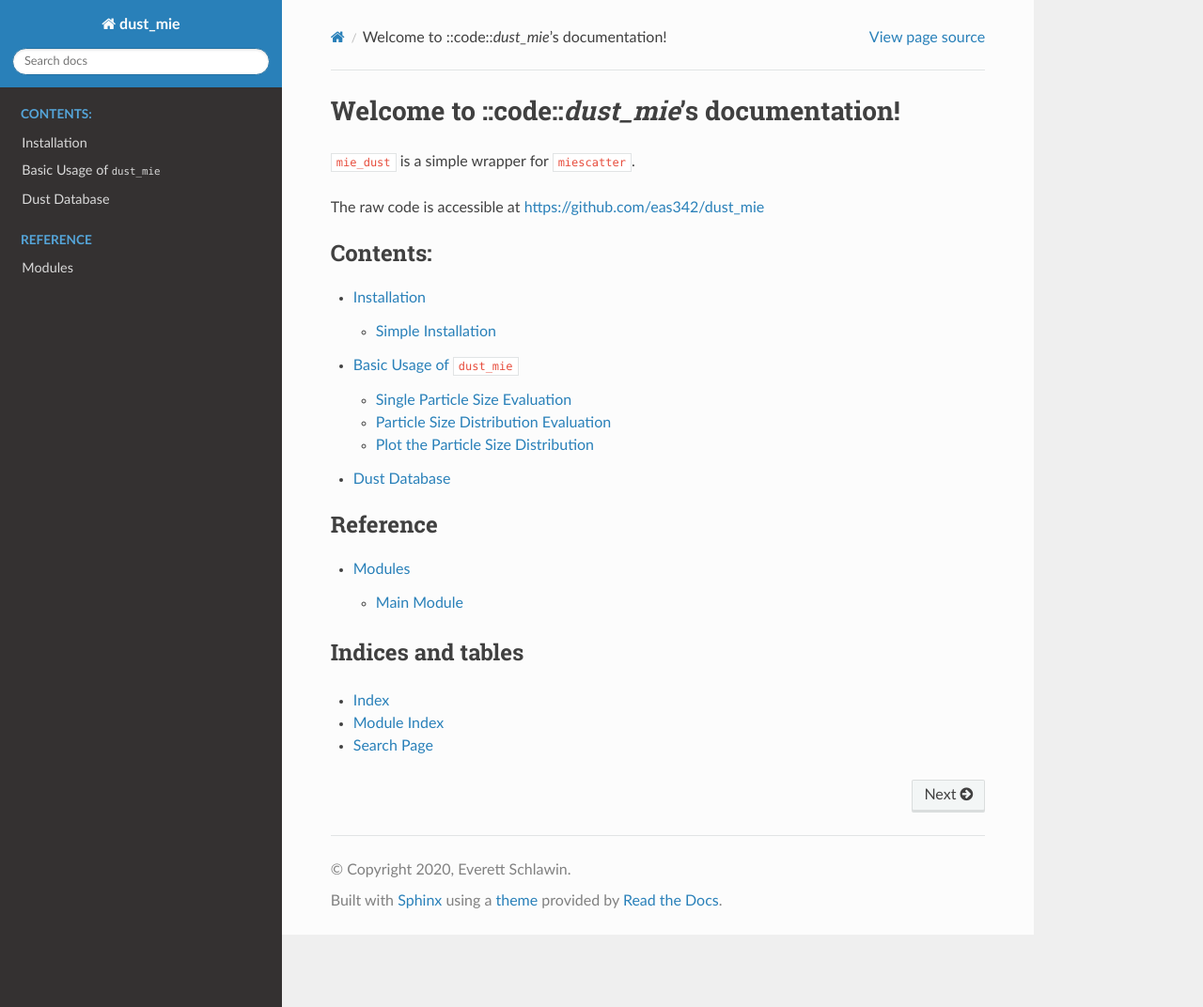
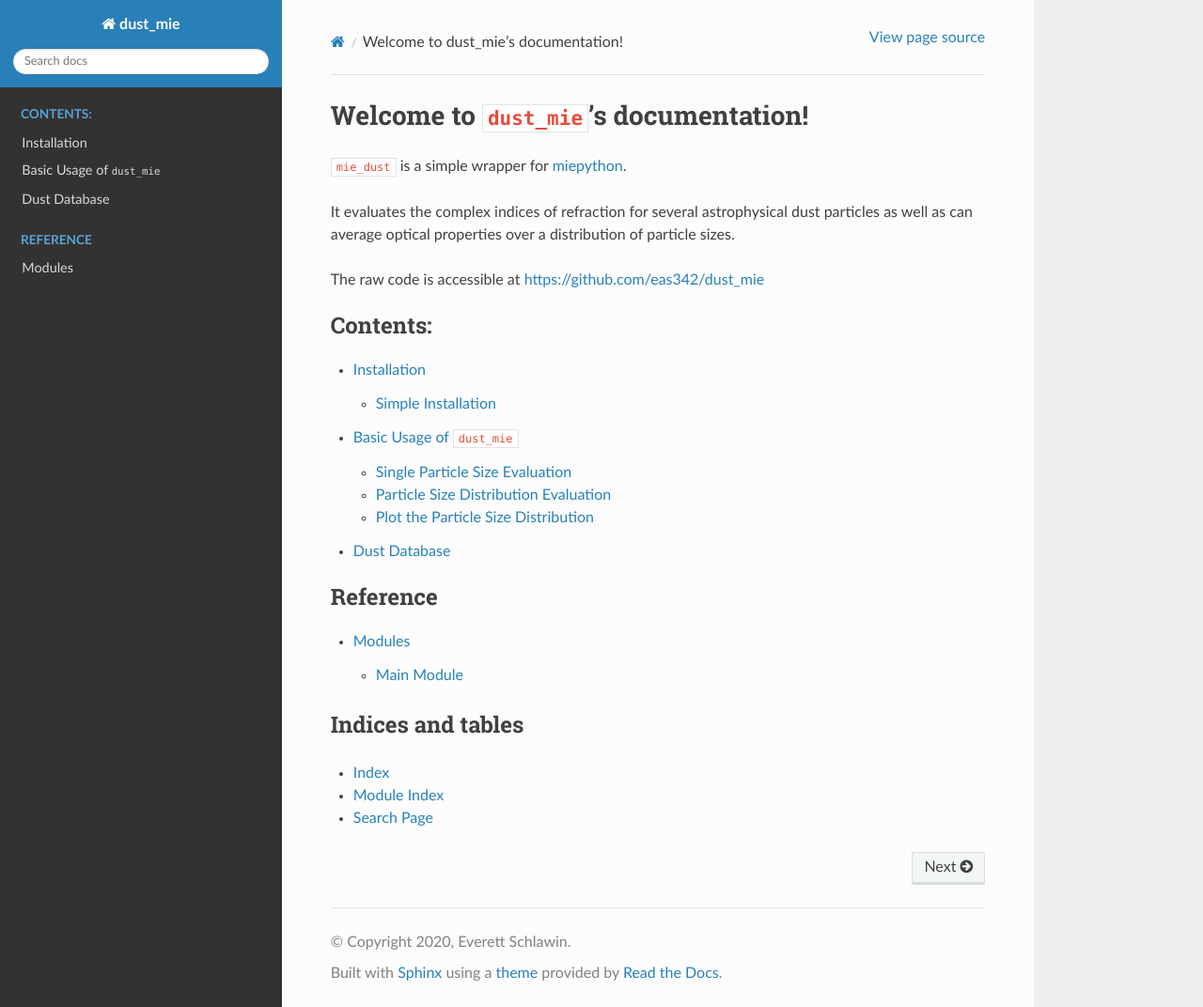
Before and after one commit to eas342/dust_mie, a Sphinx documentation site: the page built from docs/index.rst, in a window 1280 px wide and 1072 px high. Shown: the whole window at 94% size. Built offline with Sphinx 7.4.7 and the Read the Docs theme 2.0.0, drawn with Linux system fonts in a browser that asks for light colours.

Commit message:
fixing up the links to miepython since that's the engine around with dust_mie is wrapped

```diff
--- a/docs/index.rst
+++ b/docs/index.rst
@@ -1,7 +1,11 @@
-Welcome to ::code::`dust_mie`'s documentation!
+Welcome to :code:`dust_mie`'s documentation!
 ===============================================
 
-:code:`mie_dust` is a simple wrapper for :code:`miescatter`.
+:code:`mie_dust` is a simple wrapper for `miepython`_.
+
+.. _miepython: https://miepython.readthedocs.io/en/latest/
+
+It evaluates the complex indices of refraction for several astrophysical dust particles as well as can average optical properties over a distribution of particle sizes.
 
 The raw code is accessible at https://github.com/eas342/dust_mie
 
```
Also changed, not shown: README.md (+1 -1 lines).
